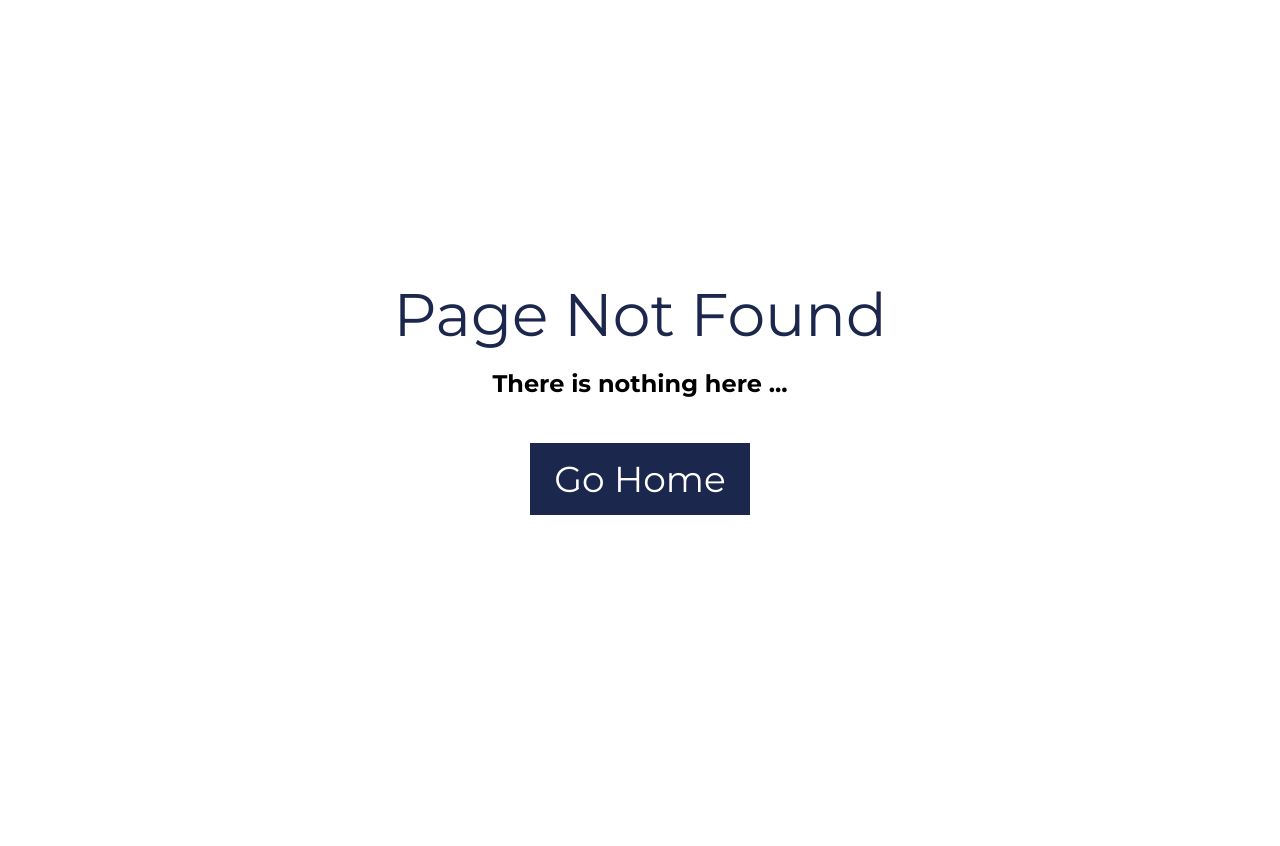
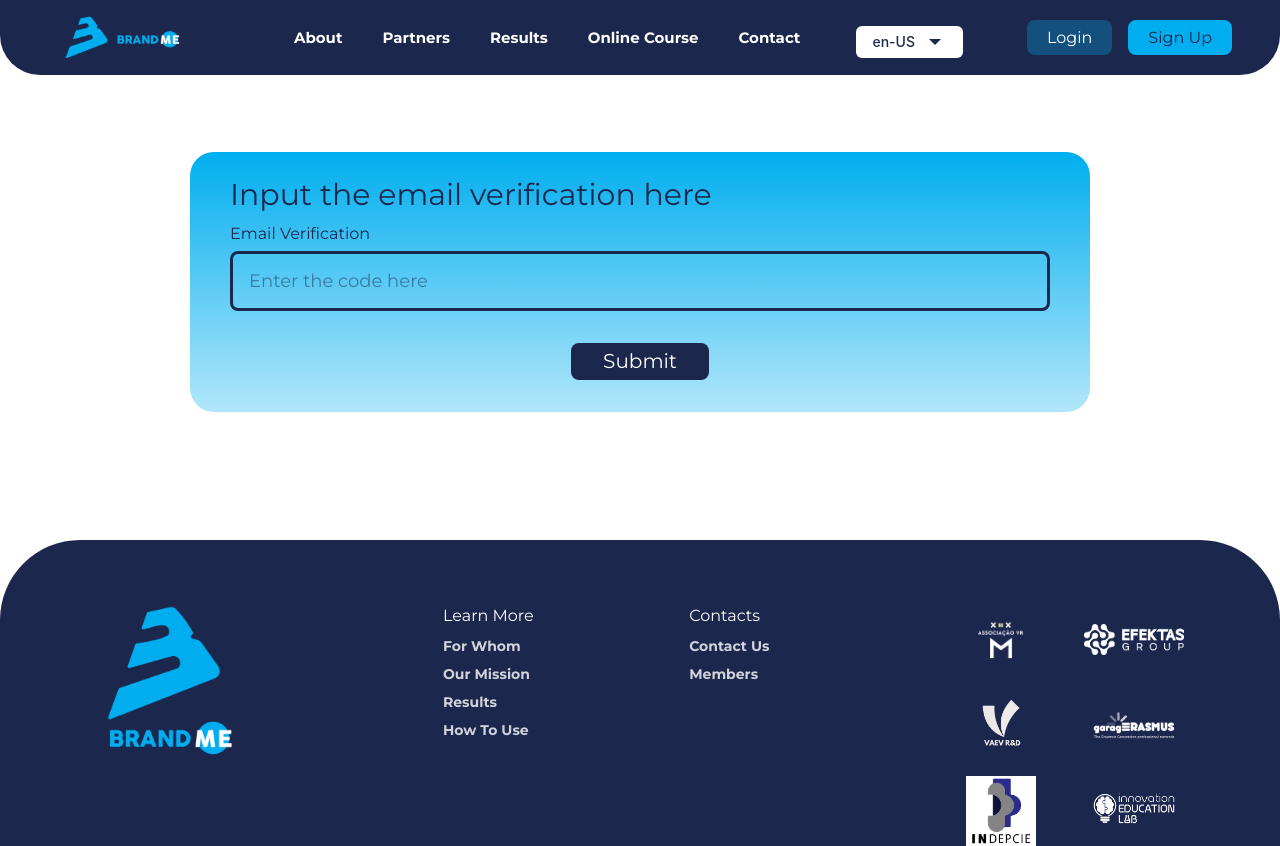
Before and after one commit to Valuegate/Brand-me, a Next.js app: page /emailverification in a window 1280 px wide. Before the commit this address had no page. Before the commit the page ends 800 px from the top, so only its background shows below. Built offline with nearby package versions, Linux system fonts and the light colour scheme.

Commit message:
email verification added

```diff
--- /dev/null
+++ b/src/app/emailverification/page.tsx
@@ -0,0 +1,9 @@
+import EmailVerification from "@/components/EmailVerification/EmailVerification";
+
+export const metadata = {
+  title: "Email Verification",
+};
+
+export default function EmailVerificationPage() {
+  return <EmailVerification />;
+}
--- /dev/null
+++ b/src/components/EmailVerification/EmailVerification.tsx
@@ -0,0 +1,84 @@
+"use client";
+
+import React, { useState, FC } from "react";
+import { CircularProgress } from "@mui/material";
+import Footer from "@/components/resuable/Footer/Footer";
+import InputComponent from "@/components/resuable/InputComponent";
+import NavBar from "@/components/resuable/NavBar/NavBar";
+import { ToastContainer, toast } from "react-toastify";
+import "react-toastify/dist/ReactToastify.css";
+import { useRouter } from "next/navigation"; // For routing
+
+const EmailVerification: FC = () => {
+  const [otp, setOtp] = useState(""); // Store the OTP entered by the user
+  const [loading, setLoading] = useState(false); // Loading state for submission
+  const router = useRouter(); // To route to the home page
+
+  const handleSubmit = () => {
+    if (!otp) {
+      toast.error("Please enter the email verification");
+      return;
+    }
+
+    setLoading(true);
+
+    // Simulate a delay for submission (dummy logic)
+    setTimeout(() => {
+      toast.success("Email Verification successfully");
+      setLoading(false);
+
+      // After "submitting" the email verification, route to the home page (just for demo purposes)
+      router.push("/login");
+    }, 1500); // Simulate a network delay
+  };
+
+  return (
+    <div className="bg-white">
+      <ToastContainer
+        position="top-center"
+        autoClose={3000}
+        hideProgressBar={true}
+        newestOnTop={false}
+        closeOnClick
+        rtl={false}
+        pauseOnFocusLoss
+        draggable
+        pauseOnHover
+        theme="dark"
+      />
+      <div className="fixed z-10 top-0 left-0 right-0">
+        <NavBar index={-1} />
+      </div>
+      <div className="h-32" />
+      <div className="px-32 md:px-[5%] flex flex-col items-center">
+        <div className="mt-6 w-[900px] md:w-full bg-gradient-to-b from-light-blue to-light-blue-30 rounded-3xl">
+          <div className="px-10 md:px-5 py-[2rem] md:py-10">
+            <h2 className="text-brand text-[30px] md:text-[24px] leading-[21.8px] font-cocogoose mb-4">
+              Input the email verification here
+            </h2>
+            <InputComponent
+              label="Email Verification"
+              placeholder="Enter the code here"
+              value={otp} // Bind to OTP state
+              width="w-full"
+              onChange={(e) => setOtp(e.target.value)} // Update OTP state on change
+              type="text"
+            />
+            <div className="flex items-center justify-center mt-8">
+              <button
+                onClick={handleSubmit}
+                className="text-white bg-brand px-8 md:w-full py-2 md:py-3 rounded-lg text-[20px] leading-[21.8px] font-cocogoose"
+                disabled={loading}
+              >
+                {loading ? <CircularProgress size={24} color="inherit" /> : "Submit"}
+              </button>
+            </div>
+          </div>
+        </div>
+      </div>
+      <Footer />
+    </div>
+  );
+};
+
+export default EmailVerification;
--- a/src/components/about/About.tsx
+++ b/src/components/about/About.tsx
@@ -37,12 +37,12 @@ const AboutUsPage = () => {
             <p className="py-6 text-white text-base font-cocogoose-light font-bold">
               {t("brand_me_mission_content")}
             </p>
-            <Link
+            {/* <Link
               href={"/sign-up"}
               className="text-brand bg-light-blue px-5 md:w-full py-2 md:py-3 rounded-lg text-[20px] font-cocogoose"
             >
               {t("sign_up")}
-            </Link>
+            </Link> */}
           </div>
         </div>
 
@@ -233,7 +233,6 @@ const AboutUsPage = () => {
               </p>
               <Link
                 href={"/partners"}
-                target="__blank"
                 className="text-light-blue bg-white px-5 md:w-full py-2 md:py-3 rounded-lg text-[20px] font-cocogoose"
               >
                 {t("learn_more")}
--- a/src/components/partners/Partners.tsx
+++ b/src/components/partners/Partners.tsx
@@ -27,6 +27,14 @@ interface iPartner {
 const Partners = () => {
   const { t } = useTranslation();
   const partners: iPartner[] = [
+    {
+      image: Innovation,
+      title: t("vr_title"),
+      breakTitle: "(AVM)",
+      description:
+      t("vr_description"),
+        link: "https://innoedulab.eu/en/",
+    },
     {
       image: Innovation,
       title: t("innovation_title"),
--- a/src/components/signup/SignUp.tsx
+++ b/src/components/signup/SignUp.tsx
@@ -47,7 +47,7 @@ const SignUp = () => {
   useEffect(() => {
     if (isSuccess) {
       toast.success(t("accountCreated"));
-      router.push("/login");
+      router.push("/otp");
     }
   }, [isSuccess]);
 
--- a/src/locales/de/translation.json
+++ b/src/locales/de/translation.json
@@ -83,6 +83,8 @@
     "innovationLabLogoAlt": "Logo des Innovationslabors",
     "Project Partners of BRAND ME": "Projektkoordinator von BRAND ME",
   "Learn More": "Erfahren Sie mehr",
+  "vr_title": "Associação VR de Marketing",
+  "vr_description": "Die VR Marketing Association, die der Organisation Brand22 angeschlossen ist, ist eine Kreativagentur mit Schwerpunkt auf digitalem Marketing in Vila Real. Ziel: Fördert, unterstützt, und verbreitet soziale Projekte in der Nordregion, insbesondere in der sozialen Inkubation in Zusammenarbeit mit dem Régia Douro Park. Bietet Unterstützung bei der Verbreitung und Umsetzung von Wissen zu Marketingstrategien, Forschung, Lernen, Schulung und Praxis im Marketingmanagement.",
   "innovation_title": "Innovation Education Lab",
   "innovation_description": "Aufgabe: Unterstützung junger Menschen, Bildungsaktivitäten, Innovation in der allgemeinen und beruflichen Bildung und Förderung der Freiwilligenarbeit. Das Team besteht aus erfahrenen Projektmanagern, Jugendarbeitern, Moderatoren und kreativen Fachleuten, die sich zum Ziel gesetzt haben, Innovation, Selbstbestimmung, Partizipation, Integration und soziales Unternehmertum unter benachteiligten Jugendlichen zu fördern.",
   "efektas_title": "Efektas-Gruppe",
--- a/src/locales/en/translation.json
+++ b/src/locales/en/translation.json
@@ -83,6 +83,8 @@
     "innovationLabLogoAlt": "Innovation lab logo",
     "Project Partners of BRAND ME": "Project Coordinator of BRAND ME",
   "Learn More": "Learn More",
+  "vr_title": "Associação VR de Marketing",
+  "vr_description": "The VR Marketing Association, affiliated with Brand22 organization, is a creativity agency focusing on digital marketing in Vila Real. Purpose: Fosters, encourages, supports, and promotes social projects in the North region, particularly in social incubation in partnership with Régia Douro Park. Provides support in disseminating and implementing knowledge related to marketing strategy, research, learning, training, and practice in marketing management.",
   "innovation_title": "Innovation Education Lab",
   "innovation_description": "Mission: Supporting young people, education activities, innovation in education and training, and encouraging volunteering. Comprises experienced project managers, youth workers, facilitators, and creative professionals with a mission to create innovation, empowerment, participation, inclusion, and social entrepreneurship among disadvantaged youth.",
   "efektas_title": "Efektas Group",
--- a/src/locales/es/translation.json
+++ b/src/locales/es/translation.json
@@ -83,6 +83,8 @@
     "innovationLabLogoAlt": "Logotipo del laboratorio de innovación",
     "Project Partners of BRAND ME": "Coordinador de Proyectos de BRAND ME",
   "Learn More": "Saber más",
+  "vr_title": "Asociación VR de Marketing",
+  "vr_description": "La Asociación VR de Marketing, afiliada a la organización Brand22, es una agencia de creatividad centrada en el marketing digital en Vila Real. Objetivo: Fomentar, apoyar y promover proyectos sociales en la región norte, particularmente en incubación social en colaboración con el Régia Douro Park. Proporciona apoyo en la difusión e implementación de conocimientos relacionados con la estrategia de marketing, investigación, aprendizaje, formación y práctica en la gestión de marketing.",
   "innovation_title": "Innovation Education Lab",
   "innovation_description": "Misión: Apoyar a los jóvenes, las actividades educativas, la innovación en la educación y la formación, y fomentar el voluntariado. Está formada por gestores de proyectos experimentados, trabajadores en el ámbito de la juventud, facilitadores y profesionales creativos con la misión de crear innovación, empoderamiento, participación, inclusión y emprendimiento social entre los jóvenes desfavorecidos.",
   "efektas_title": "Efektas Group",
--- a/src/locales/it/translation.json
+++ b/src/locales/it/translation.json
@@ -83,6 +83,8 @@
     "innovationLabLogoAlt": "Logo del laboratorio di innovazione",
     "Project Partners of BRAND ME": "Coordinatore del Progetto di BRAND ME",
   "Learn More": "Scopri di più",
+  "vr_title": "Associazione VR di Marketing",
+  "vr_description": "L'Associazione VR di Marketing, affiliata all'organizzazione Brand22, è un'agenzia creativa con un focus sul marketing digitale a Vila Real. Obiettivo: Promuove, incoraggia, sostiene e promuove progetti sociali nella regione del Nord, in particolare nell'incubazione sociale in collaborazione con Régia Douro Park. Fornisce supporto nella diffusione e nell'implementazione delle conoscenze legate alla strategia di marketing, ricerca, apprendimento, formazione e pratica nella gestione del marketing.",
   "innovation_title": "Innovation Education Lab",
   "innovation_description": "Missione: Sostenere i giovani, le attività educative, l'innovazione nell'istruzione e nella formazione e incoraggiare il volontariato. Comprende project manager esperti, operatori giovanili, facilitatori e professionisti creativi con la missione di creare innovazione, empowerment, partecipazione, inclusione e imprenditorialità sociale tra i giovani svantaggiati.",
   "efektas_title": "Efektas Group",
--- a/src/locales/lt/translation.json
+++ b/src/locales/lt/translation.json
@@ -83,6 +83,8 @@
     "innovationLabLogoAlt": "Inovacijų laboratorijos logotipas",
     "Project Partners of BRAND ME": "Projekto koordinatorius BRAND ME",
   "Learn More": "Sužinokite daugiau",
+  "vr_title": "VR Marketing Asociacija",
+  "vr_description": "VR Marketing Asociacija, susijusi su Brand22 organizacija, yra kūrybos agentūra, orientuota į skaitmeninę rinkodarą Vila Real mieste. Tikslas: Skatina, remia ir propaguoja socialinius projektus Šiaurės regione, ypač socialinį inkubavimą bendradarbiaujant su Régia Douro parku. Suteikia pagalbą skleidžiant ir įgyvendinant žinias, susijusias su rinkodaros strategija, tyrimais, mokymusi, mokymu ir rinkodaros valdymo praktika.",
   "innovation_title": "Innovation Education Lab",
   "innovation_description": "Misija: remti jaunimą, švietimo veiklą, inovacijas švietimo ir mokymo srityje, skatinti savanorystę. Sudaryta iš patyrusių projektų vadovų, su jaunimu dirbančių asmenų, fasilitatorių ir kūrybingų specialistų, kurių misija – kurti naujoves, skatinti įgalinimą, dalyvavimą, įtrauktį ir socialinį verslumą tarp nepalankioje padėtyje esančio jaunimo.",
   "efektas_title": "Efekto grupė",
--- a/src/locales/pt/translation.json
+++ b/src/locales/pt/translation.json
@@ -83,6 +83,8 @@
     "innovationLabLogoAlt": "Logotipo do laboratório de inovação",
     "Project Partners of BRAND ME": "Coordenador de Projetos da BRAND ME",
   "Learn More": "Saiba mais",
+  "vr_title": "Associação VR de Marketing",
+  "vr_description": "A Associação VR de Marketing, afiliada à organização Brand22, é uma agência de criatividade focada no marketing digital em Vila Real. Objetivo: Promover, encorajar, apoiar e divulgar projetos sociais na região Norte, especialmente em incubação social em parceria com o Régia Douro Park. Oferece suporte na disseminação e implementação de conhecimento relacionado à estratégia de marketing, pesquisa, aprendizagem, formação e prática em gestão de marketing.",
   "innovation_title": "Laboratório de Educação para a Inovação",
   "innovation_description": "Missão: Apoiar os jovens, as actividades educativas, a inovação na educação e formação e incentivar o voluntariado. É composto por gestores de projectos experientes, técnicos de juventude, facilitadores e profissionais criativos com a missão de criar inovação, capacitação, participação, inclusão e empreendedorismo social entre jovens desfavorecidos.",
   "efektas_title": "Grupo Efektas",
--- a/src/locales/ro/translation.json
+++ b/src/locales/ro/translation.json
@@ -83,6 +83,8 @@
     "innovationLabLogoAlt": "Sigla laboratorului de inovare",
     "Project Partners of BRAND ME": "Coordonator de Proiect al BRAND ME",
   "Learn More": "Aflați mai multe",
+  "vr_title": "Asociația VR de Marketing",
+  "vr_description": "Asociația VR de Marketing, afiliată organizației Brand22, este o agenție de creație axată pe marketing digital în Vila Real. Scop: Încurajează, sprijină și promovează proiecte sociale în regiunea de Nord, în special incubarea socială în parteneriat cu Régia Douro Park. Oferă sprijin în diseminarea și implementarea cunoștințelor legate de strategia de marketing, cercetare, învățare, formare și practică în managementul de marketing.",
   "innovation_title": "Innovation Education Lab",
   "innovation_description": "Misiune: Sprijinirea tinerilor, activități de educație, inovare în educație și formare și încurajarea voluntariatului. Este format din manageri de proiect cu experiență, lucrători de tineret, facilitatori și profesioniști creativi cu misiunea de a crea inovație, împuternicire, participare, incluziune și antreprenoriat social în rândul tinerilor dezavantajați.",
   "efektas_title": "Efektas Group",
```
Also changed, not shown: src/assets/ind.jpg (added).
